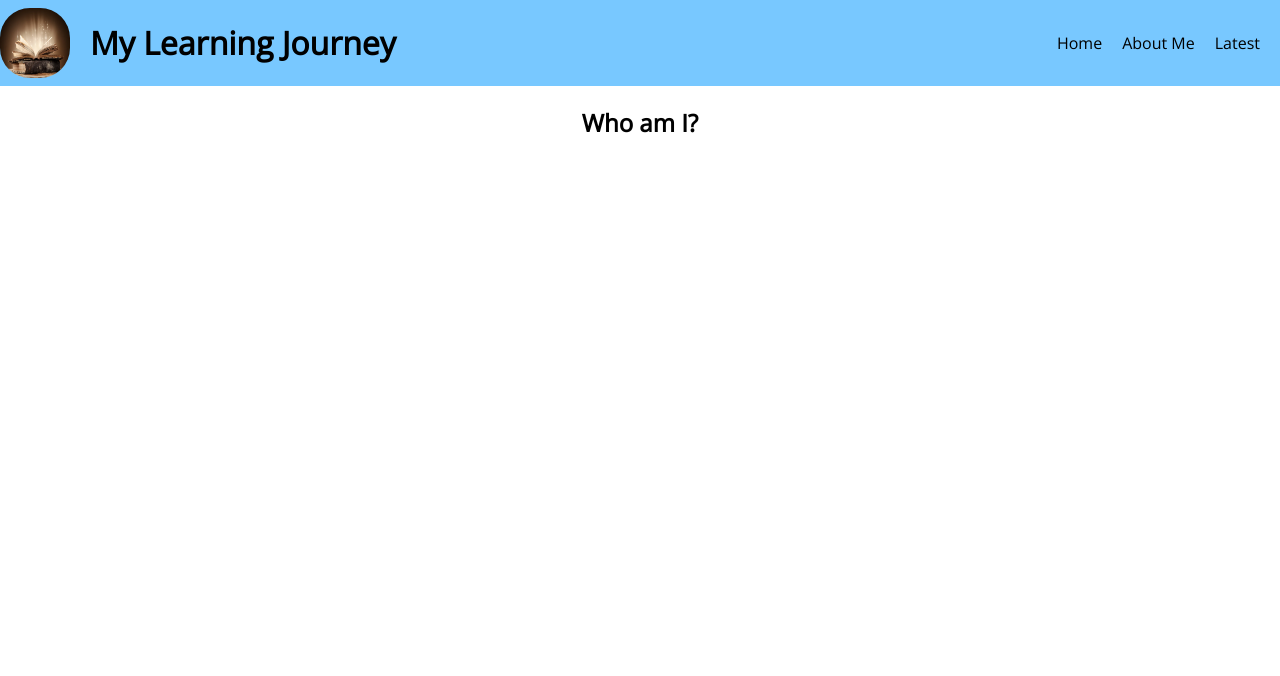
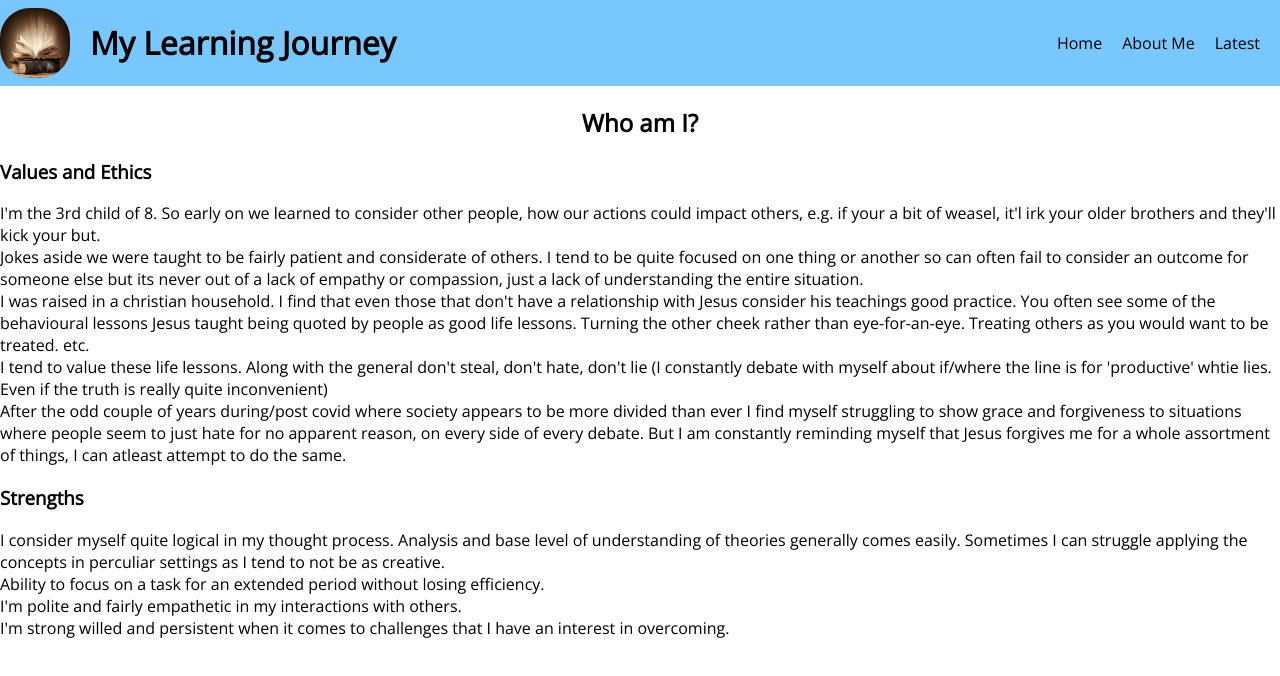
Before and after one commit to zachary-hayward/DA-zachary-hayward.github.io, a plain HTML site: page blog/identity-values.html in a window 1280 px wide. Drawn offline with nearby package versions, Linux system fonts and the light colour scheme.

Commit message:
Add values and strengths page

```diff
--- a/blog/identity-values.html
+++ b/blog/identity-values.html
@@ -25,8 +25,22 @@
     </header>
     <div class="blog-content">
         <div class="blog-title">
-            <h2>Who am I?</h2>
+          <h2>Who am I?</h2>
         </div>
+        <h3>Values and Ethics</h3>
+        <p>I'm the 3rd child of 8. So early on we learned to consider other people, how our actions could impact others, e.g. if your a bit of weasel, it'l irk your older brothers and they'll kick your but.
+          <br>Jokes aside we were taught to be fairly patient and considerate of others. I tend to be quite focused on one thing or another so can often fail to consider an outcome for someone else but its never out of a lack of empathy or compassion, just a lack of understanding the entire situation.
+          <br>I was raised in a christian household. I find that even those that don't have a relationship with Jesus consider his teachings good practice. You often see some of the behavioural lessons Jesus taught being quoted by people as good life lessons.
+          Turning the other cheek rather than eye-for-an-eye. Treating others as you would want to be treated. etc.
+          <br>I tend to value these life lessons. Along with the general don't steal, don't hate, don't lie (I constantly debate with myself about if/where the line is for 'productive' whtie lies. Even if the truth is really quite inconvenient)
+          <br>After the odd couple of years during/post covid where society appears to be more divided than ever I find myself struggling to show grace and forgiveness to situations where people seem to just hate for no apparent reason, on every side of every debate. But I am constantly reminding myself that Jesus forgives me for a whole assortment of things, I can atleast attempt to do the same.
+        </p>
+        <h3>Strengths</h3>
+        <p>I consider myself quite logical in my thought process. Analysis and base level of understanding of theories generally comes easily. Sometimes I can struggle applying the concepts in perculiar settings as I tend to not be as creative.
+        <br>Ability to focus on a task for an extended period without losing efficiency.
+        <br>I'm polite and fairly empathetic in my interactions with others.
+        <br>I'm strong willed and persistent when it comes to challenges that I have an interest in overcoming.
+        </p>
     </div>
   </body>
   <script> document.getElementById("blog-title").innerText = blogTitle; </script>
```
